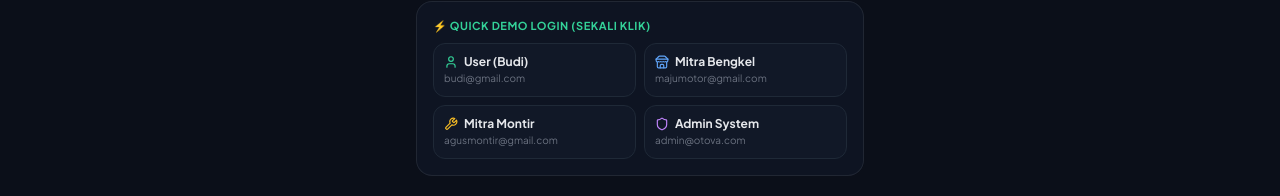
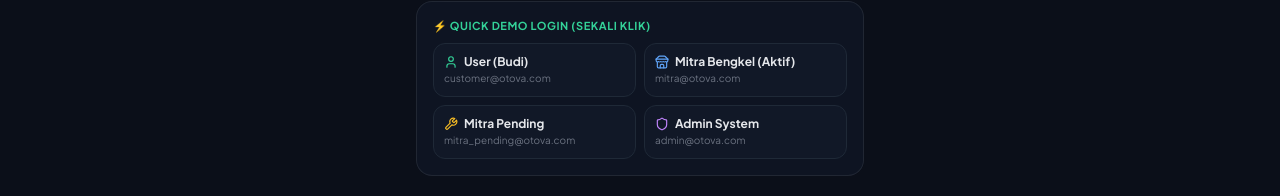
Before and after one commit to Nabilhlmn/OTOVA, a Next.js app: page /login in a window 1280 px wide. Shown: the part 268-464 px from the top of the page. Built offline with nearby package versions, Linux system fonts and the light colour scheme; no server answers.

Commit message:
chore: align login preset buttons with new seeded demo accounts

```diff
--- a/src/app/(auth)/login/page.tsx
+++ b/src/app/(auth)/login/page.tsx
@@ -63,35 +63,35 @@ export default function LoginPage() {
         <div className="grid grid-cols-2 gap-2">
           <button
             type="button"
-            onClick={() => quickLogin('budi@gmail.com', '123456')}
+            onClick={() => quickLogin('customer@otova.com', '123456')}
             className="p-2.5 rounded-xl bg-gray-900 hover:bg-emerald-950/40 text-left border border-gray-800 hover:border-emerald-500/40 transition-all text-xs"
           >
             <div className="font-bold text-gray-200 flex items-center gap-1.5">
               <User className="w-3.5 h-3.5 text-emerald-400" /> User (Budi)
             </div>
-            <span className="text-[10px] text-gray-500">budi@gmail.com</span>
+            <span className="text-[10px] text-gray-500">customer@otova.com</span>
           </button>
 
           <button
             type="button"
-            onClick={() => quickLogin('majumotor@gmail.com', '123456')}
+            onClick={() => quickLogin('mitra@otova.com', '123456')}
             className="p-2.5 rounded-xl bg-gray-900 hover:bg-emerald-950/40 text-left border border-gray-800 hover:border-emerald-500/40 transition-all text-xs"
           >
             <div className="font-bold text-gray-200 flex items-center gap-1.5">
-              <Store className="w-3.5 h-3.5 text-blue-400" /> Mitra Bengkel
+              <Store className="w-3.5 h-3.5 text-blue-400" /> Mitra Bengkel (Aktif)
             </div>
-            <span className="text-[10px] text-gray-500">majumotor@gmail.com</span>
+            <span className="text-[10px] text-gray-500">mitra@otova.com</span>
           </button>
 
           <button
             type="button"
-            onClick={() => quickLogin('agusmontir@gmail.com', '123456')}
+            onClick={() => quickLogin('mitra_pending@otova.com', '123456')}
             className="p-2.5 rounded-xl bg-gray-900 hover:bg-emerald-950/40 text-left border border-gray-800 hover:border-emerald-500/40 transition-all text-xs"
           >
             <div className="font-bold text-gray-200 flex items-center gap-1.5">
-              <Wrench className="w-3.5 h-3.5 text-amber-400" /> Mitra Montir
+              <Wrench className="w-3.5 h-3.5 text-amber-400" /> Mitra Pending
             </div>
-            <span className="text-[10px] text-gray-500">agusmontir@gmail.com</span>
+            <span className="text-[10px] text-gray-500">mitra_pending@otova.com</span>
           </button>
 
           <button
```
